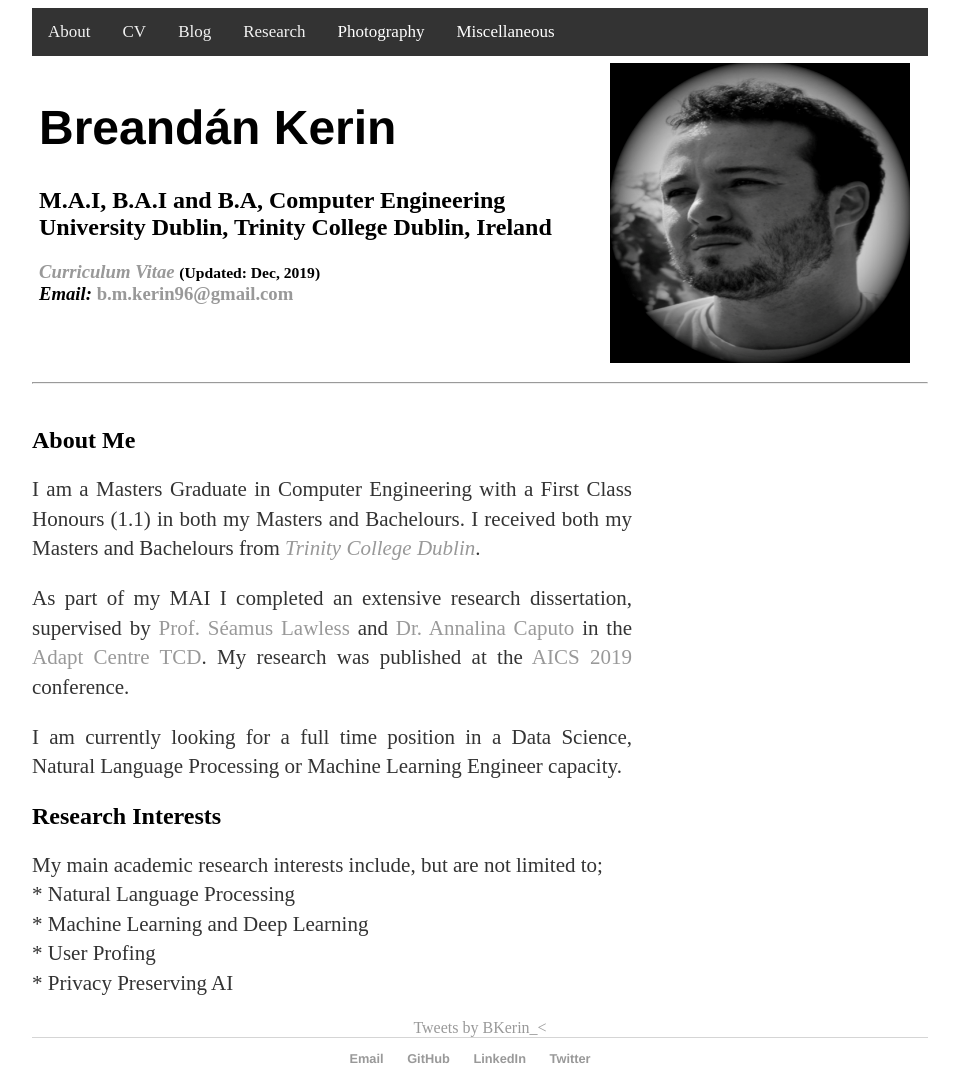
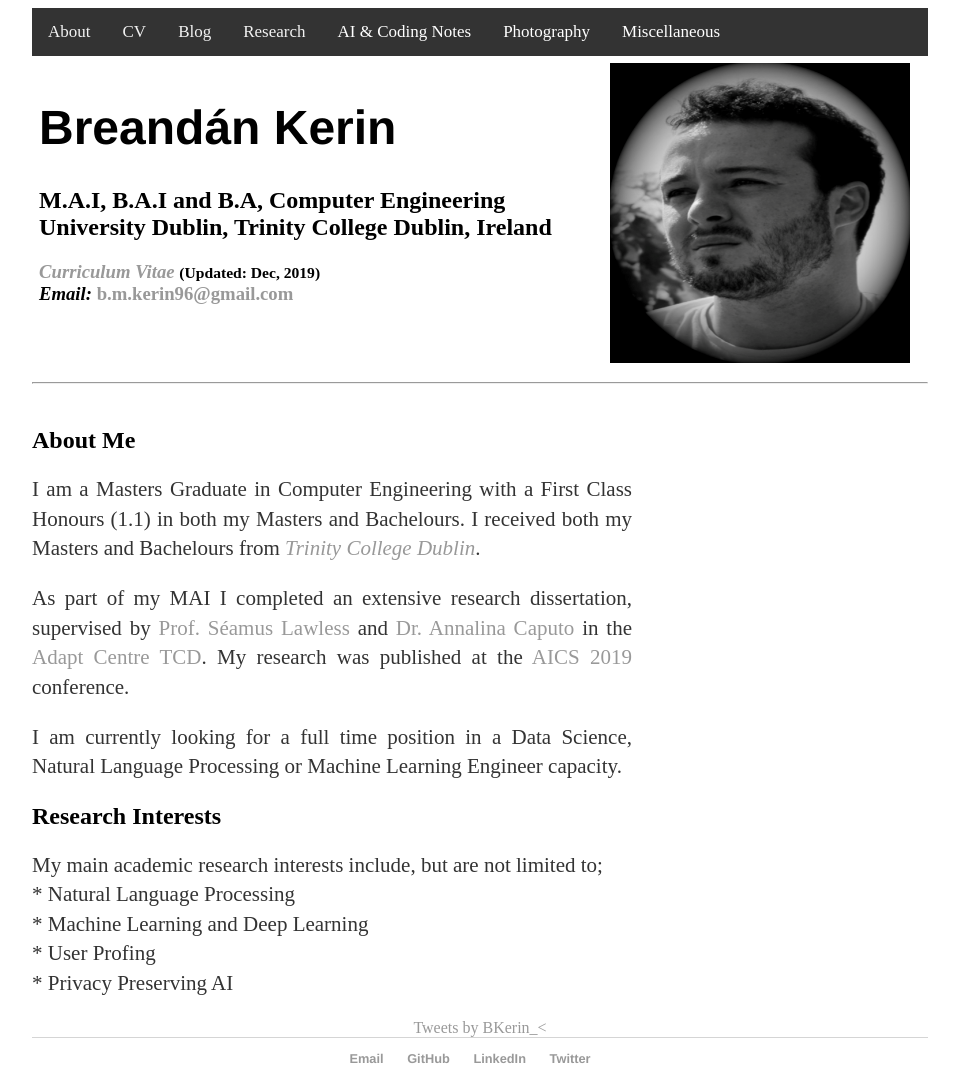
Before and after one commit to kerinb/kerinb.github.io, a Jekyll site: the page built from index.md, in a window 1280 px wide. Shown: the whole page, without its empty margins (160-1119 px from the left). Built offline with Jekyll 4.4.1, drawn with Linux system fonts in a browser that asks for light colours; comment, search, counter and statistics services are not loaded.

Commit message:
adding new tab in header nav bar and pages for notes

```diff
--- a/_layouts/default.html
+++ b/_layouts/default.html
@@ -140,6 +140,16 @@
 				<a href="/research">Research</a>
 
 				<div class="dropdown">
+					<button class="dropbtn">AI & Coding Notes
+						<i class="fa fa-caret-down"></i>
+					</button>
+					<div class="dropdown-content">
+						<a href="/ai_coding_notes/text_processing">Text Processing</a>
+						<a href="/ai_coding_notes/python_basics">Python Basics</a>
+					</div>
+				</div>
+
+				<div class="dropdown">
 					<button class="dropbtn">Photography
 						<i class="fa fa-caret-down"></i>
 					</button>
@@ -148,6 +158,7 @@
 						<a href="/photos/switzerland_2019">Switzerland 2019</a>
 					</div>
 				</div>
+
 				<div class="dropdown">
 					<button class="dropbtn">Miscellaneous
 						<i class="fa fa-caret-down"></i>
```
Also changed, not shown: ai_coding_notes/python_basics/index.md (added, +8 -0 lines), ai_coding_notes/text_processing/index.md (added, +8 -0 lines).
